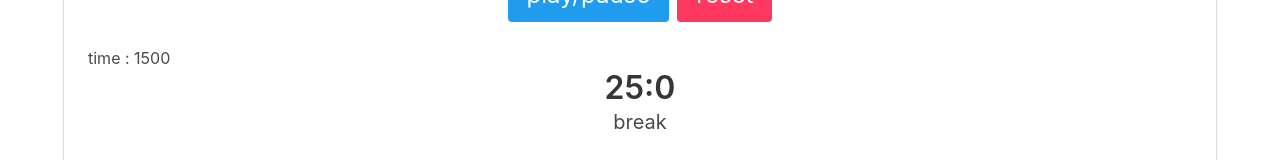
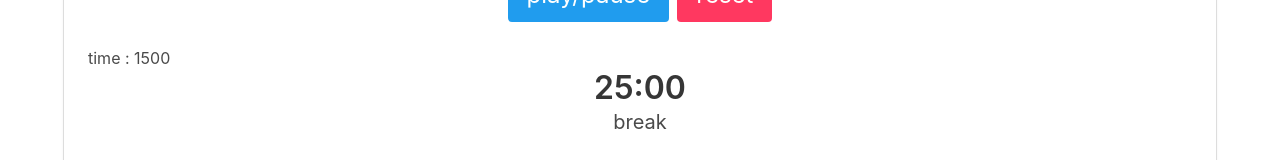
Before and after one commit to ceboulba/react-pomodoroClock, a React (Create React App) app: page / in a window 1280 px wide. Shown: the part 598-758 px from the top of the page. Built offline with nearby package versions, Linux system fonts and the light colour scheme.

Commit message:
1 file modified

```diff
--- a/Chrono.js
+++ b/Chrono.js
@@ -5,8 +5,8 @@ export default ({time}) => {
   const seconds = time % 60
   console.log('minutes : '+ minutes)
   const timeOut = (m, s)=>{
-    let mm = m.toString().length > 1 ? `${m}`: `${m}`
-    let ss = s.toString().length > 1 ? `${s}`: `${s}`
+    let mm = m.toString().length > 1 ? `${m}`: `0${m}`
+    let ss = s.toString().length > 1 ? `${s}`: `0${s}`
     return `${mm}:${ss}`
   }
 
```
